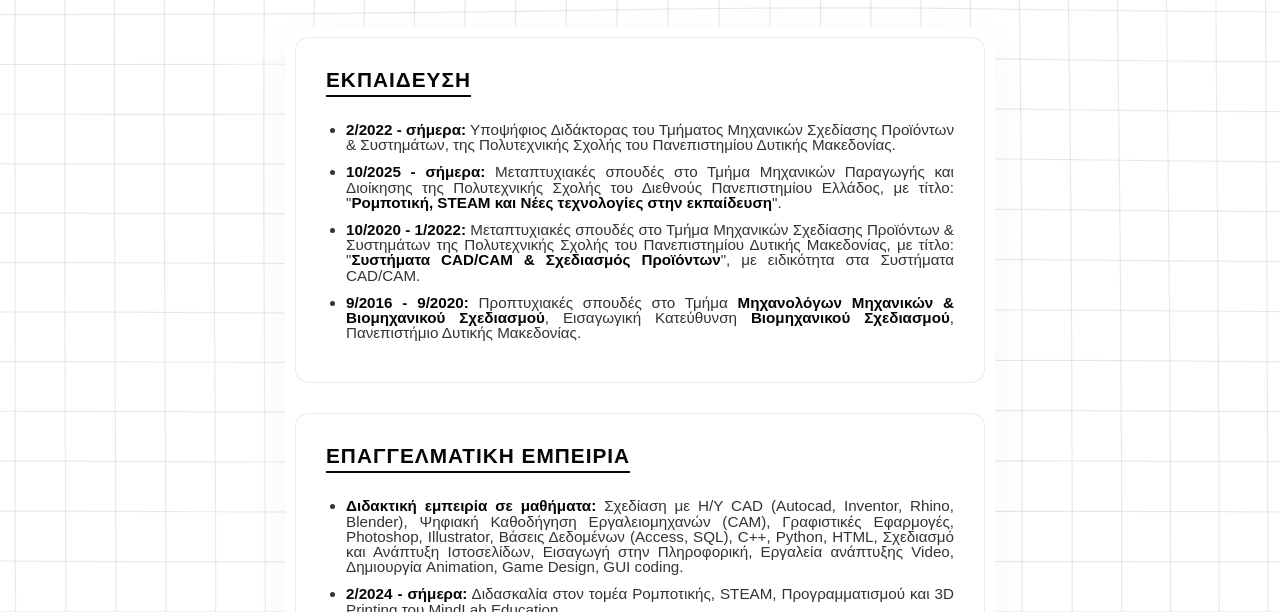
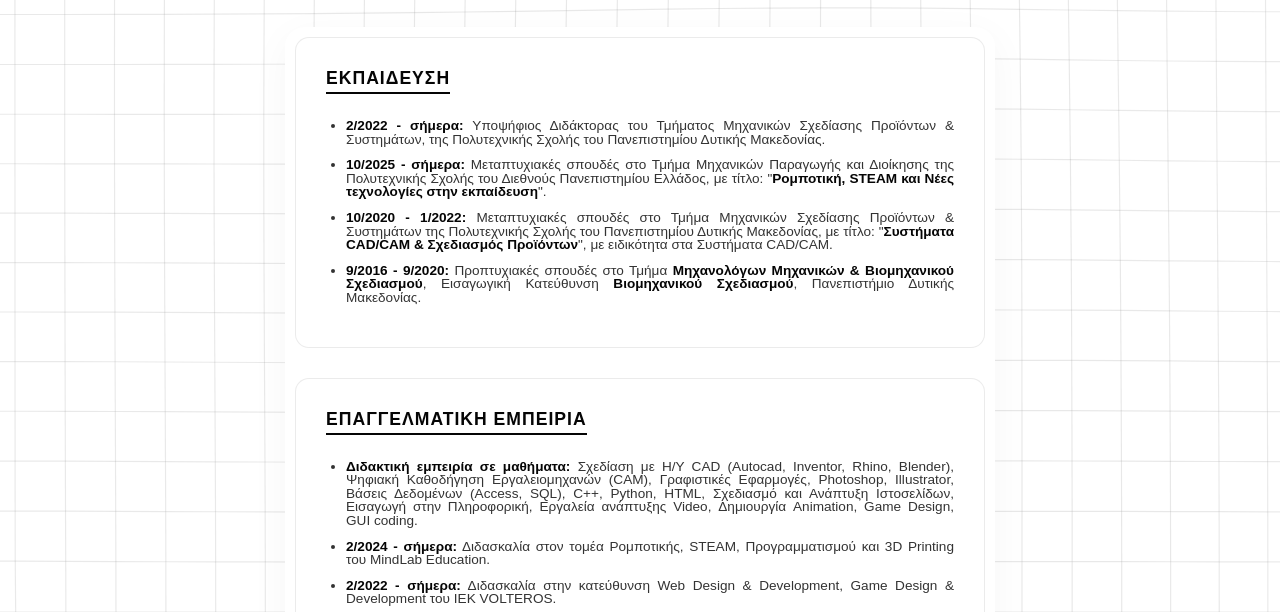
Before and after one commit to pro-minaoglou/main, a plain HTML site: page cv.html in a window 1280 px wide. Shown: the part 188-800 px from the top of the page. Drawn offline with nearby package versions, Linux system fonts and the light colour scheme; animation ran at ten frames a second; a web font is replaced by a local one.

Commit message:
Update style.css

```diff
--- a/style.css
+++ b/style.css
@@ -323,9 +323,9 @@ body[data-theme="light"] .description { color: #444444; }
     padding: 30px;
     margin-bottom: 30px;
 }
-.cv-section h3 { font-size: 1.3rem; margin-bottom: 25px; font-weight: 700; text-transform: uppercase; letter-spacing: 1px; color: var(--cv-text-color); display: inline-block; border-bottom: 2px solid var(--cv-text-color); padding-bottom: 3px; }
+.cv-section h3 { font-size: 1.1rem; margin-bottom: 25px; font-weight: 700; text-transform: uppercase; letter-spacing: 1px; color: var(--cv-text-color); display: inline-block; border-bottom: 2px solid var(--cv-text-color); padding-bottom: 3px; }
 .cv-section ul { padding-left: 20px; }
-.cv-section li { margin-bottom: 12px; color: #333333; font-weight: 300; font-size: 0.95rem; line-height: 1.0; text-align: justify; }
+.cv-section li { margin-bottom: 12px; color: #333333; font-weight: 300; font-size: 0.85rem; line-height: 1.0; text-align: justify; }
 .cv-section li strong { font-weight: 700; color: var(--cv-text-color); }
 
 /* Skills Badges */
```
